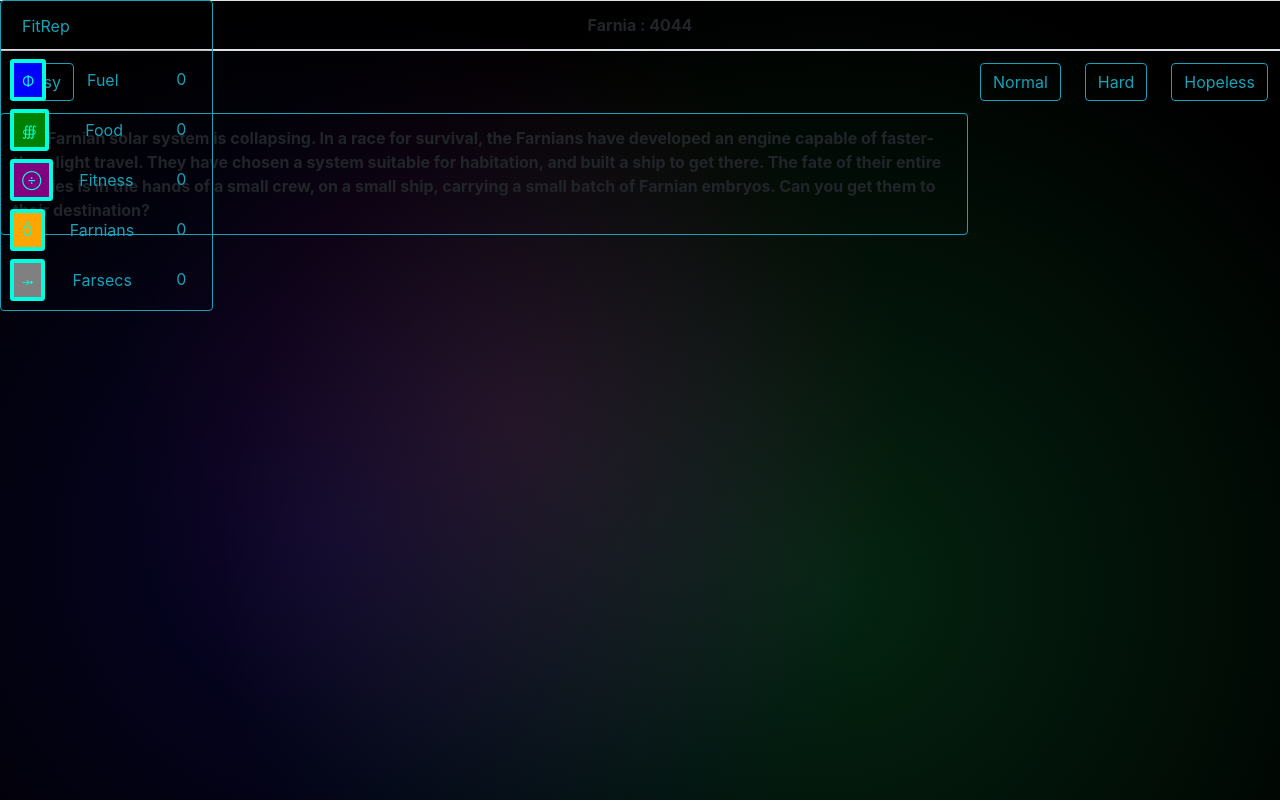
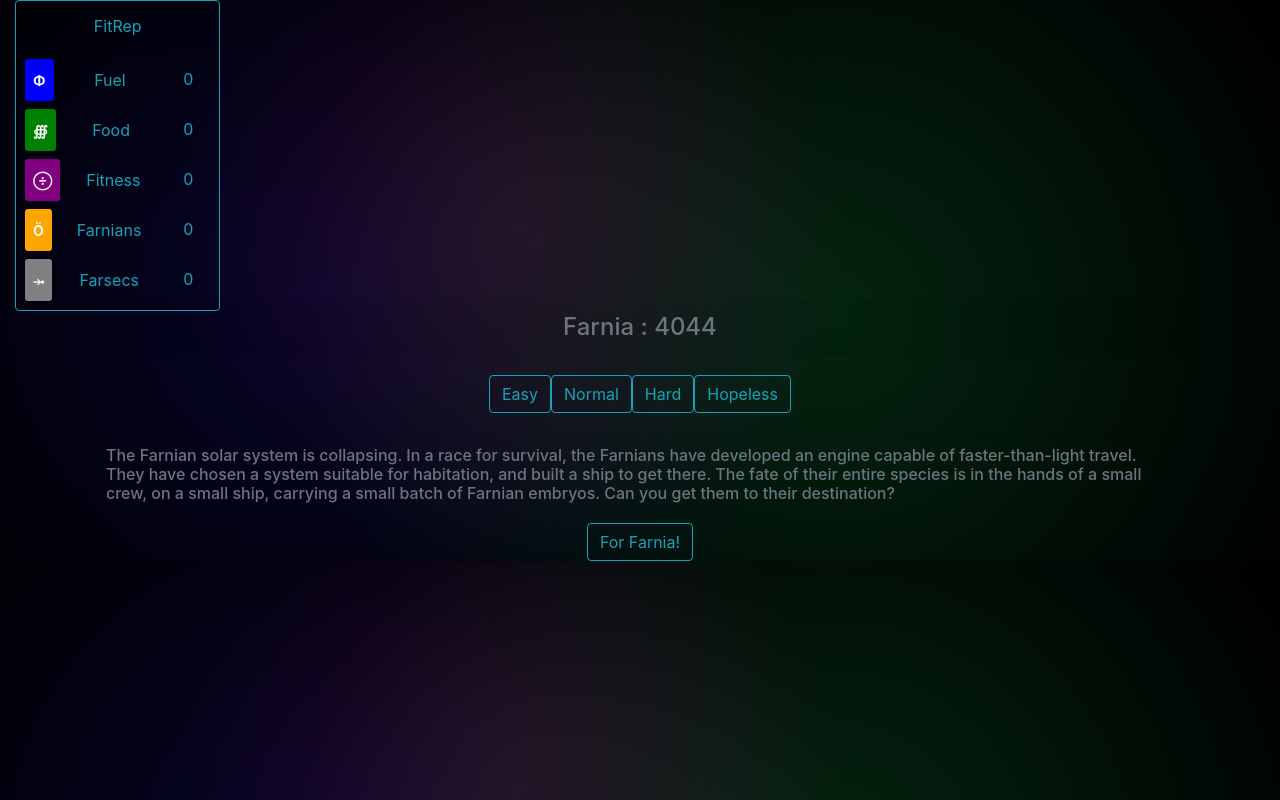
Before and after one commit to nlingrel/farnia4044, a React (Create React App) app in the folder farnia4044/: page / in a window 1280 px wide. Shown: the top 800 px of the page. Built offline with nearby package versions, Linux system fonts and the light colour scheme.

Commit message:
"Move Jump Button"

```diff
--- a/farnia4044/public/index.html
+++ b/farnia4044/public/index.html
@@ -26,7 +26,6 @@
     <div id="root"></div>
     <style>
       .scene {
-        height: 100vh;
         width: 100%;
         overflow: hidden;
         perspective: 10vmin;
--- a/farnia4044/src/App.jsx
+++ b/farnia4044/src/App.jsx
@@ -165,7 +165,7 @@ class App extends Component {
     // let lost = this.state.lost;
     // let won = this.state.won;
     return (
-      <div className="App">
+      <div className="App container-fluid">
         <HUD
           fuel={this.state.fuel}
           food={this.state.food}
@@ -185,7 +185,14 @@ class App extends Component {
               : scn.prompt
           }
           onSelect={this.selectChoice}
-          jumping={this.state.jumping}
+          jumping={jumping}
+          clickJump={
+            jumping
+              ? ""
+              : this.game.lost || this.game.won
+              ? this.noGo
+              : this.handleClick
+          }
           scene={this.state.scene}
           symbols={this.state.resourceSymbols}
           colors={this.state.resourceColors}
@@ -194,22 +201,6 @@ class App extends Component {
 
         <div className="scene">
           <StarField jumping={this.state.jumping} />
-
-          {jumping ? (
-            ""
-          ) : this.game.lost || this.game.won ? (
-            <JumpButton
-              onClick={this.noGo}
-              scene={99}
-              visible={this.state.jumping}
-            />
-          ) : (
-            <JumpButton
-              onClick={this.handleClick}
-              scene={this.state.scene}
-              visible={this.state.jumping}
-            />
-          )}
         </div>
       </div>
     );
--- a/farnia4044/src/components/Choice.jsx
+++ b/farnia4044/src/components/Choice.jsx
@@ -6,7 +6,7 @@ function Choice(props) {
   // console.log(props.choice)
 
   return (
-    <td tabIndex={props.value}>
+    <td tabIndex={props.value} className="">
       <button
         style={{ listStyleType: "none" }}
         className={`btn btn-outline-info`}
--- a/farnia4044/src/components/Choices.jsx
+++ b/farnia4044/src/components/Choices.jsx
@@ -1,15 +1,17 @@
 import React from "react";
 import Choice from "./Choice";
 import Message from "./Message";
+import JumpButton from "./JumpButton";
 
 function Choices(props) {
   let scn = props.scene;
   let choices = [];
-  choices = props.choices.map((choice, key) => {
+  choices = props.choices.map((choice, i) => {
     return (
       <Choice
-        key={key}
-        value={key}
+        key={i}
+        index={i}
+        value={i}
         onSelect={props.onSelect}
         symbols={props.symbols}
         colors={props.colors}
@@ -23,28 +25,29 @@ function Choices(props) {
     <></>
   ) : (
     <>
-      <table className={`table bg-transparent`}>
-        <thead>
-          <tr>
-            <th colSpan={`${props.choices.length}`} className={`text-center`}>
-              {props.prompt}
-            </th>
-          </tr>
-        </thead>
-        <tbody>
-          <tr>{choices}</tr>
-        </tbody>
-        <tfoot>
-          <tr>
-            <th
-              colSpan={`${props.choices.length}`}
-              className={`card bg-transparent border-info`}
-            >
-              <Message message={props.message} />
-            </th>
-          </tr>
-        </tfoot>
-      </table>
+      <div
+        className="bg-transparent"
+        style={{ width: "vw", height: "300px" }}
+      ></div>
+      <div className="container-sm">
+        <div className={`card bg-transparent`}>
+          <div className={`card-header text-center text-secondary h4`}>
+            {props.prompt}
+          </div>
+
+          <div className="card-body text-center">
+            <div className="btn-group">{choices}</div>
+          </div>
+          <div className="card-footer bg-transparent text-secondary h6">
+            <Message message={props.message} />
+          </div>
+          <JumpButton
+            visible={props.visible}
+            scene={props.scene}
+            onClick={props.onClick}
+          />
+        </div>
+      </div>
     </>
   );
 }
--- a/farnia4044/src/components/Hud.jsx
+++ b/farnia4044/src/components/Hud.jsx
@@ -8,7 +8,7 @@ function HUD(props) {
       style={{ zIndex: "1000", position: "absolute" }}
     >
       <div className={`card bg-transparent btn-outline-info`}>
-        <div className="card-header">FitRep</div>
+        <div className="card-header text-center">FitRep</div>
         <div className="card-body p-1">
           <StatusBar
             resource={props.fuel}
--- a/farnia4044/src/components/HudIcon.jsx
+++ b/farnia4044/src/components/HudIcon.jsx
@@ -2,7 +2,10 @@ import React from "react";
 
 function HudIcon(props) {
   return (
-    <button className="btn-sm m-1" style={{ background: props.color }}>
+    <button
+      className="btn-sm border-0 text-light font-weight-bold m-1"
+      style={{ background: props.color }}
+    >
       {" "}
       {props.symbol}{" "}
     </button>
--- a/farnia4044/src/components/JumpButton.jsx
+++ b/farnia4044/src/components/JumpButton.jsx
@@ -9,16 +9,18 @@ function JumpButton(props) {
 
   let visible = !props.visible;
   return (
-    <form>
+    <>
+      <div className="row">
         <button
           id="hyper"
           type="button"
           // className={visible ? `showJumpButton` : `hideJumpButton`}
-        className="showJumpButton"
+          className="btn btn-outline-info "
           onClick={visible ? props.onClick : null}
         >
           {text}
         </button>
+      </div>
       <div className="range">
         <label htmlFor="range">{text}</label>
         <input
@@ -30,7 +32,7 @@ function JumpButton(props) {
           defaultValue="0"
         />
       </div>
-    </form>
+    </>
   );
 }
 
```
Lines whose indentation alone changed are shown as unchanged.
